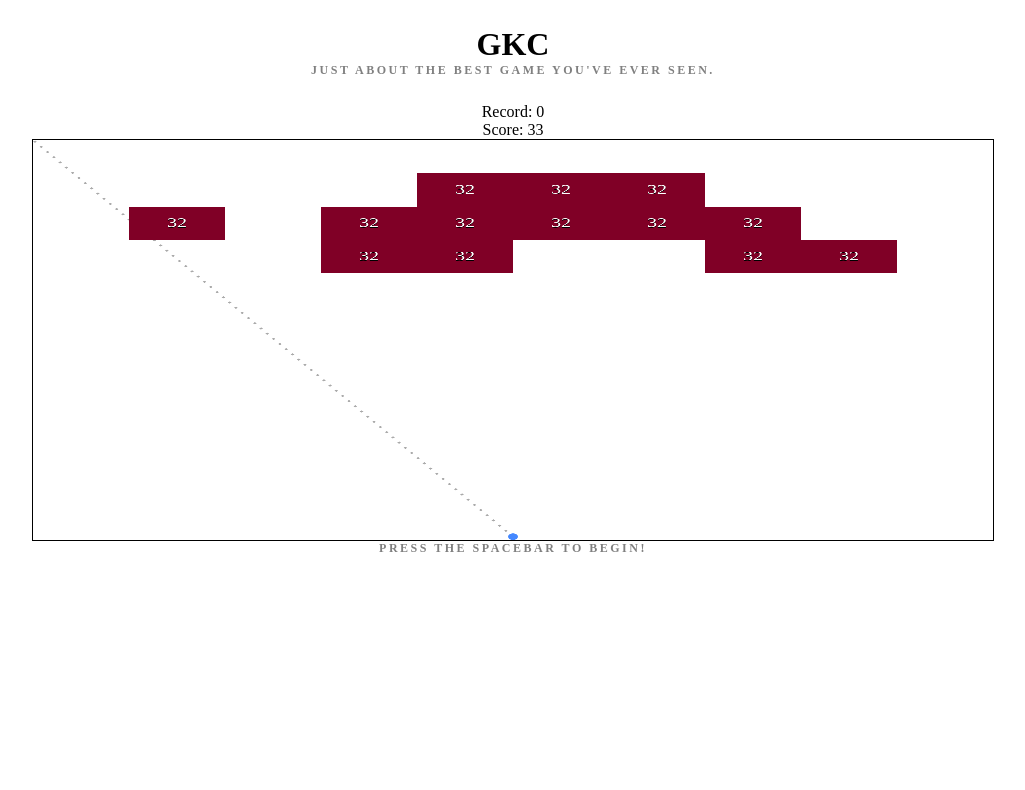
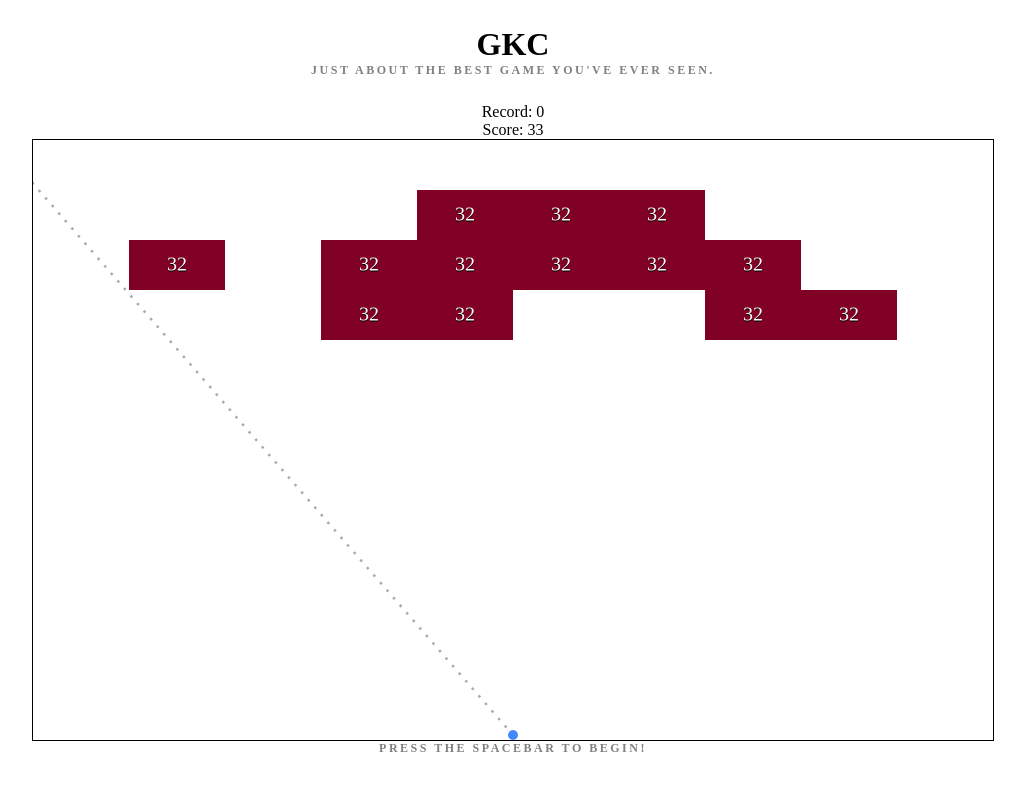
Before and after one commit to bijection/wallsmash, a plain HTML site: page index.html in a window 1280 px wide. Shown: the whole page, without its empty margins (127-1152 px from the left). Drawn offline with Linux system fonts and the light colour scheme.

Commit message:
mobile and desktop css size better now

```diff
--- a/index.css
+++ b/index.css
@@ -31,13 +31,14 @@ h2 {
 #canvas {
 	border: 1px solid black;
 	width: 75vw;
-	height: 50vh;
+	height: 75vh;
 	outline: none;
 }
 
 @media (max-width: 700px) {
 	#canvas {
 		width: 100vw;
+		height: 50vh;
 	}
 
 	#scoreInfo, #instructions {
```
